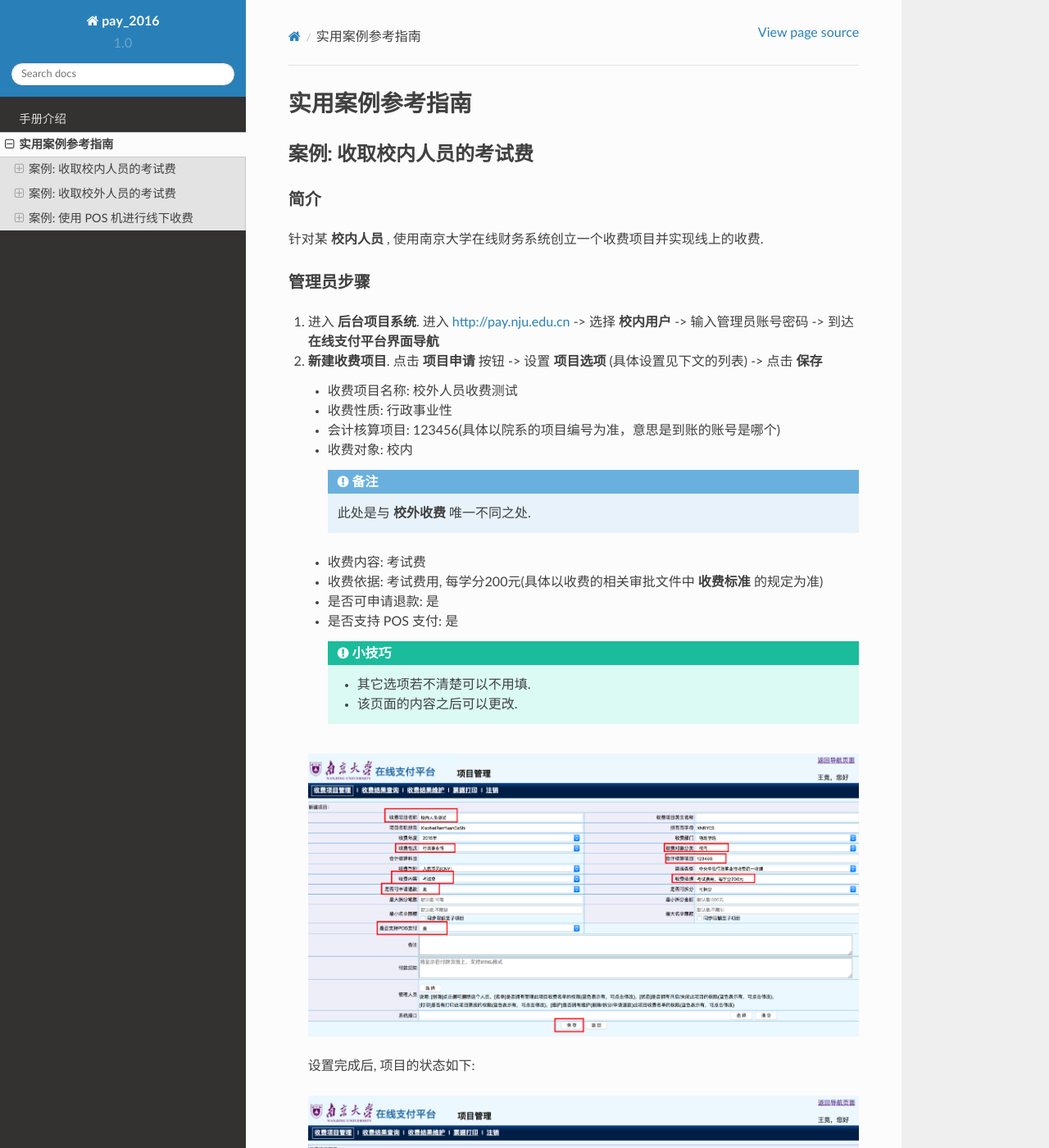
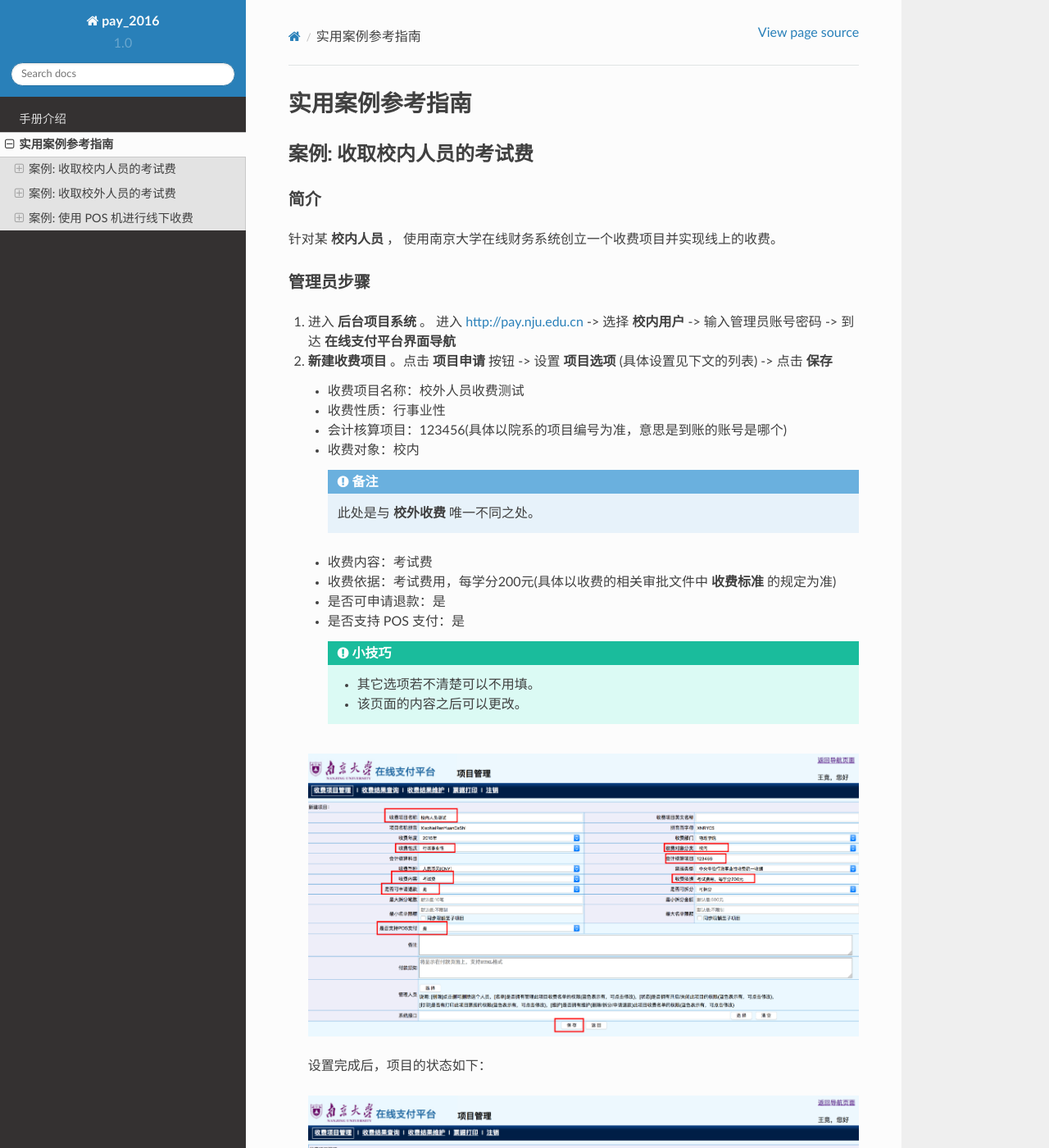
Before and after one commit to JiaxinZhong/pay, a Sphinx documentation site: the page built from source/case.rst, in a window 1280 px wide and 1400 px high. Shown: the whole window at 82% size. Built offline with Sphinx 7.4.7 and the Read the Docs theme 2.0.0, drawn with Linux system fonts in a browser that asks for light colours; some of the changed text lies outside the part shown.

Commit message:
modify punctuation

```diff
--- a/source/case.rst
+++ b/source/case.rst
@@ -9,38 +9,38 @@
 
 简介
 ~~~~~~~~~~~~~~
-针对某 **校内人员** , 使用南京大学在线财务系统创立一个收费项目并实现线上的收费.
+针对某 **校内人员** ， 使用南京大学在线财务系统创立一个收费项目并实现线上的收费。
 
 管理员步骤
 ~~~~~~~~~~~~~~~~~~
 
-1. 进入 **后台项目系统**. 进入 http://pay.nju.edu.cn -> 选择 **校内用户** -> 输入管理员账号密码 -> 到达 **在线支付平台界面导航**
+1. 进入 **后台项目系统** 。 进入 http://pay.nju.edu.cn -> 选择 **校内用户** -> 输入管理员账号密码 -> 到达 **在线支付平台界面导航**
 
-2. **新建收费项目**. 点击 **项目申请** 按钮 -> 设置 **项目选项** (具体设置见下文的列表) -> 点击 **保存**
+2. **新建收费项目** 。点击 **项目申请** 按钮 -> 设置 **项目选项** (具体设置见下文的列表) -> 点击 **保存**
 
-   * 收费项目名称: 校外人员收费测试
-   * 收费性质: 行政事业性
-   * 会计核算项目: 123456(具体以院系的项目编号为准，意思是到账的账号是哪个)
-   * 收费对象: 校内
+   * 收费项目名称：校外人员收费测试
+   * 收费性质：行事业性
+   * 会计核算项目：123456(具体以院系的项目编号为准，意思是到账的账号是哪个)
+   * 收费对象：校内
 
      .. note::
 
-         此处是与 **校外收费** 唯一不同之处.
+         此处是与 **校外收费** 唯一不同之处。
 
-   * 收费内容: 考试费
-   * 收费依据: 考试费用, 每学分200元(具体以收费的相关审批文件中 **收费标准** 的规定为准)
-   * 是否可申请退款: 是
-   * 是否支持 POS 支付: 是
+   * 收费内容：考试费
+   * 收费依据：考试费用，每学分200元(具体以收费的相关审批文件中 **收费标准** 的规定为准)
+   * 是否可申请退款：是
+   * 是否支持 POS 支付：是
 
      .. tip::
 
-         * 其它选项若不清楚可以不用填.
-         * 该页面的内容之后可以更改.
+         * 其它选项若不清楚可以不用填。
+         * 该页面的内容之后可以更改。
 
 
    .. image:: _static/img/case/in_prj_detail.png
 
-   设置完成后, 项目的状态如下:
+   设置完成后，项目的状态如下：
 
    .. image:: _static/img/case/in_prj_status.png
 
@@ -86,39 +86,39 @@
 
 简介
 ~~~~~~~~~~~~~~
-针对某 **校外人员** , 使用南京大学在线财务系统创立一个收费项目并实现线上的收费.
+针对某 **校外人员** 。使用南京大学在线财务系统创立一个收费项目并实现线上的收费。
 
 
 管理员步骤
 ~~~~~~~~~~~~~~~~~~
 
-1. 进入 **后台项目系统**. 进入 http://pay.nju.edu.cn -> 选择 **校内用户** -> 输入管理员账号密码 -> 到达 **在线支付平台界面导航**
+1. 进入 **后台项目系统** 。进入 http://pay.nju.edu.cn -> 选择 **校内用户** -> 输入管理员账号密码 -> 到达 **在线支付平台界面导航**
 
-2. **新建收费项目**. 点击 **项目申请** 按钮 -> 设置 **项目选项** (具体设置见下文的列表) -> 点击 **保存**
+2. **新建收费项目** 。点击 **项目申请** 按钮 -> 设置 **项目选项** (具体设置见下文的列表) -> 点击 **保存**
 
-   * 收费项目名称: 校外人员收费测试
-   * 收费性质: 行政事业性
-   * 会计核算项目: 123456(具体以院系的项目编号为准，意思是到账的账号是哪个)
-   * 收费对象: 校外
+   * 收费项目名称：校外人员收费测试
+   * 收费性质：行政事业性
+   * 会计核算项目：123456(具体以院系的项目编号为准，意思是到账的账号是哪个)
+   * 收费对象：校外
 
      .. note::
 
-        此处是与 **校内收费** 唯一不同之处.
+        此处是与 **校内收费** 唯一不同之处。
 
-   * 收费内容: 考试费
-   * 收费依据: 考试费用, 每学分200元(具体以收费的相关审批文件中 **收费标准** 的规定为准)
-   * 是否可申请退款: 是
-   * 是否支持 POS 支付: 是
+   * 收费内容：考试费
+   * 收费依据：考试费用，每学分 200 元(具体以收费的相关审批文件中 **收费标准** 的规定为准)
+   * 是否可申请退款：是
+   * 是否支持 POS 支付：是
 
      .. tip::
 
-         * 其它选项若不清楚可以不用填.
-         * 该页面的内容之后可以更改.
+         * 其它选项若不清楚可以不用填。
+         * 该页面的内容之后可以更改。
 
 
    .. image:: _static/img/case/out_prj_detail.png
 
-   设置完成后, 项目的状态如下:
+   设置完成后，项目的状态如下：
 
    .. image:: _static/img/case/out_prj_status.png
 
@@ -178,7 +178,7 @@
 POS 机介绍
 ~~~~~~~~~~~~~~~
 
-POS 机示意图如下所示, 其中长按 1 按键开机, 长按 2 按键关机, 长按 POS 机两端凸出的按钮 3 进行二维码扫描。
+POS 机示意图如下所示，其中长按 1 按键开机，长按 2 按键关机，长按 POS 机两端凸出的按钮 3 进行二维码扫描。
 
     .. image:: _static/img/case/pos_anatomy.png
 
--- a/source/conf.py
+++ b/source/conf.py
@@ -58,8 +58,8 @@
 
 # General information about the project.
 project = u'pay_2016'
-copyright = u'2016, Jiaxin Zhong'
-author = u'Jiaxin Zhong'
+copyright = u'2016, 南京大学财务处财税管理科'
+author = u'南京大学财务处财税管理科'
 
 # The version info for the project you're documenting, acts as replacement for
 # |version| and |release|, also used in various other places throughout the
--- a/source/intro.rst
+++ b/source/intro.rst
@@ -3,10 +3,8 @@
 
 
 
-本手册针对 `南京大学财务处`_ 的收费事项进行说明, 包括: **管理员建立收费项目**, **用户缴费指南** 等等. 手册以案例的形式给出指南, 您可以根据需要查看左方对应的章节.
+本手册针对 `南京大学财务处`_ 的收费事项进行说明，包括: **管理员建立收费项目**，**用户缴费指南** 等等。手册以案例的形式给出指南，您可以根据需要查看左方对应的章节。
 
     .. _`南京大学财务处`: http://pay.nju.edu.cn
 
-本手册目前由 `南京大学财务处`_ 的勤工助学学生 `钟家鑫`_ 维护, 若对本手册有任何建议或问题, 请联系 jxznju@163.com . 对财务处事项有任何疑问, 或有关本手册的未尽事宜, 请联系 025-83684117(朱贺老师)进行咨询.
-
-    .. _`钟家鑫`: http://www.jxzhong.top
+本手册目前由 `南京大学财务处`_ 财税管理科维护，若对本手册有任何建议或问题，请联系 jxznju@163.com。对财务处事项有任何疑问，或有关本手册的未尽事宜，请联系 025-89684117 进行咨询.
```
Also changed, not shown: other parts of source/case.rst (+23 -23 lines), 14 other files.
